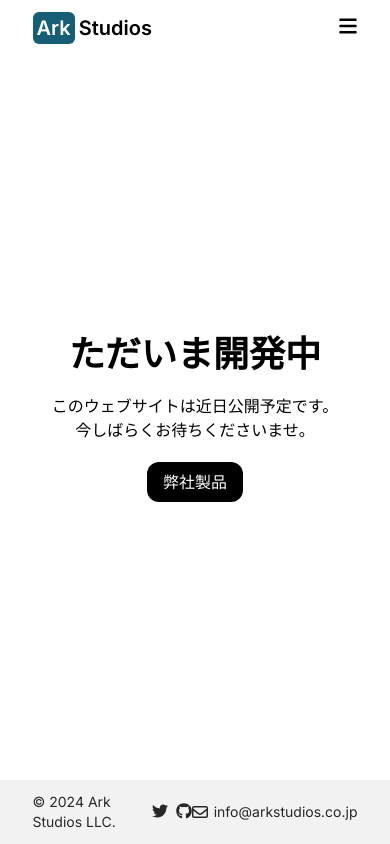
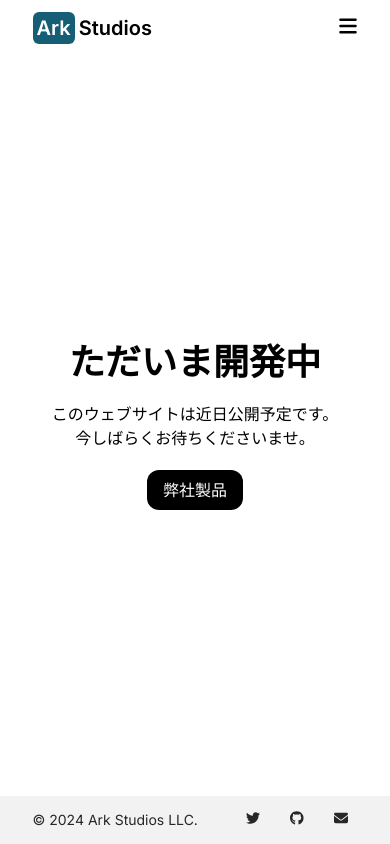
Before and after one commit to ArkStudiosLLC/arkstudios-website, a Next.js app: page / in a window 390 px wide. Built offline with nearby package versions, Linux system fonts and the light colour scheme.

Commit message:
Fix footer layout on mobile devices

```diff
--- a/src/app/ui/components/footer.tsx
+++ b/src/app/ui/components/footer.tsx
@@ -1,23 +1,30 @@
 import { faTwitter, faGithub } from '@fortawesome/free-brands-svg-icons'
-import { faEnvelope } from '@fortawesome/free-regular-svg-icons'
+import { faEnvelope as faEnvelopeRegular } from '@fortawesome/free-regular-svg-icons'
+import { faEnvelope as faEnvelopeSolid } from '@fortawesome/free-solid-svg-icons'
 import { FontAwesomeIcon } from '@fortawesome/react-fontawesome'
 import Link from 'next/link'
 
 export default function Footer() {
   return (
     <footer className='flex w-screen justify-center bg-black/5 dark:bg-black/10'>
-      <div className='w-limited flex items-center justify-between py-3 *:text-sm *:text-zinc-800 *:dark:text-zinc-300'>
+      <div className='w-limited flex items-center justify-between gap-3 py-3 *:text-sm *:text-zinc-800 *:dark:text-zinc-300'>
         <p>© 2024 Ark Studios LLC.</p>
-        <div className='flex items-center gap-2'>
+        <div className='flex items-center justify-between gap-5 *:h-6 *:w-6 lg:gap-3 *:lg:h-5 *:lg:w-5'>
           <Link href='https://twitter.com/ArkStudiosLLC'>
-            <FontAwesomeIcon icon={faTwitter} className='h-4 w-4' />
+            <FontAwesomeIcon icon={faTwitter} />
           </Link>
           <Link href='https://github.com/ArkStudiosLLC'>
-            <FontAwesomeIcon icon={faGithub} className='h-4 w-4' />
+            <FontAwesomeIcon icon={faGithub} />
           </Link>
+          <a href='mailto:info@arkstudios.co.jp' className='block lg:hidden'>
+            <FontAwesomeIcon icon={faEnvelopeSolid} />
+          </a>
         </div>
-        <a href='mailto:info@arkstudios.co.jp' className='flex items-center gap-1.5'>
-          <FontAwesomeIcon icon={faEnvelope} className='h-4 w-4' />
+        <a
+          href='mailto:info@arkstudios.co.jp'
+          className='hidden lg:flex lg:items-center lg:gap-1.5'
+        >
+          <FontAwesomeIcon icon={faEnvelopeRegular} className='h-4 w-4' />
           <p>info@arkstudios.co.jp</p>
         </a>
       </div>
```
